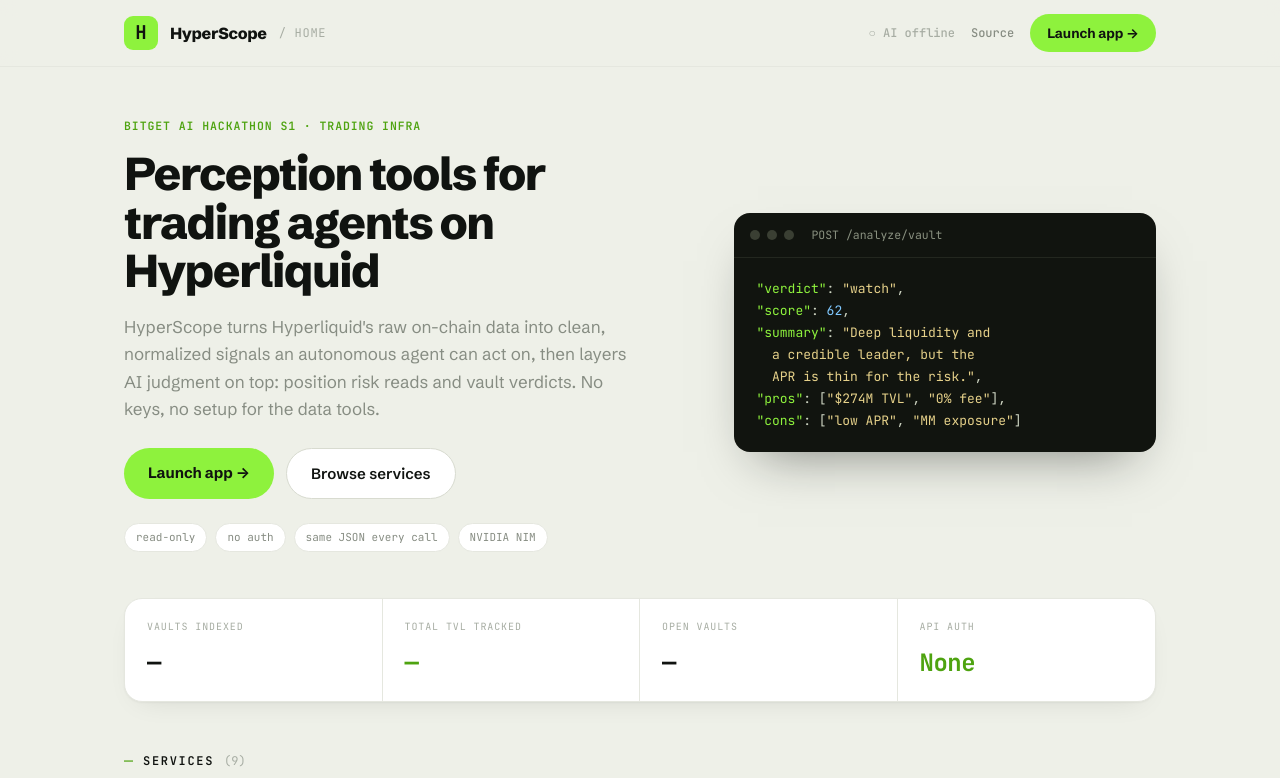
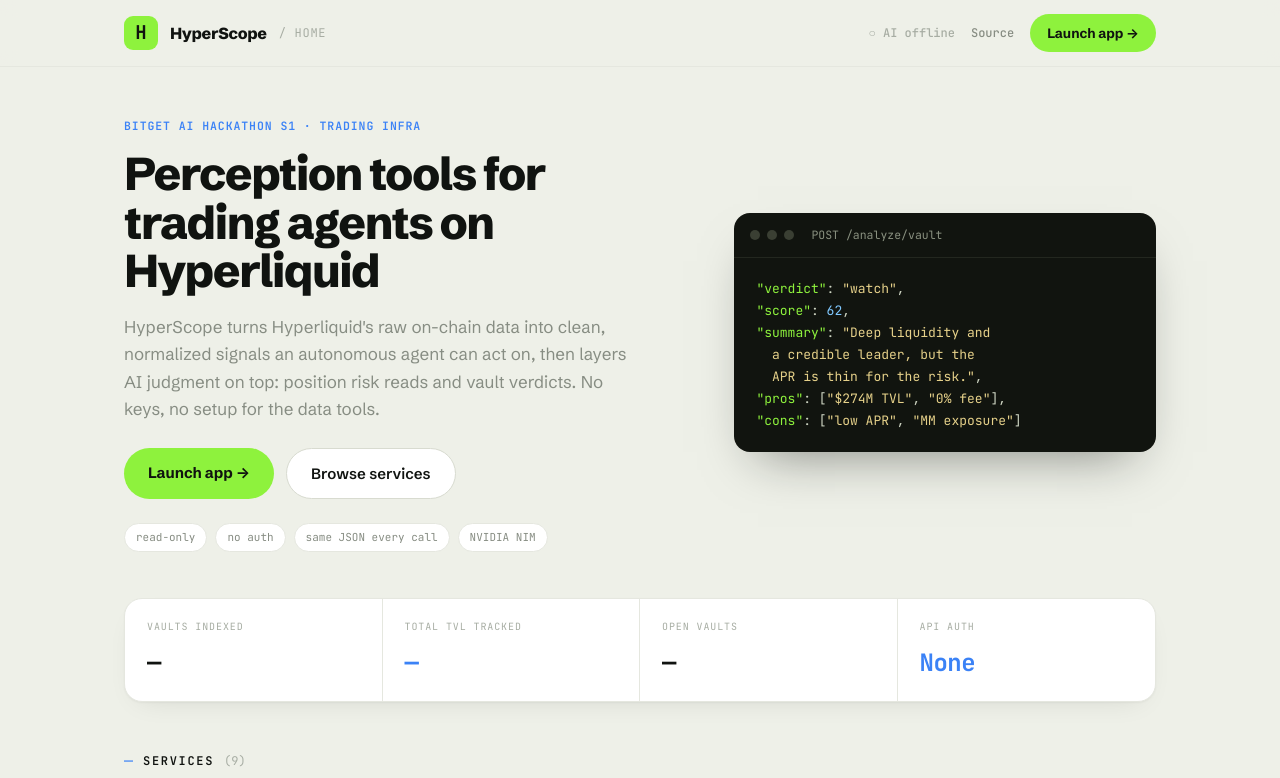
Before and after one commit to Jr-kenny/hyperscope, a website: page public/index.html in a window 1280 px wide. Shown: the top 778 px of the page. Drawn offline with Linux system fonts and the light colour scheme; no server answers.

Commit message:
style: change primary color from evergreen to blue

```diff
--- a/public/style.css
+++ b/public/style.css
@@ -3,7 +3,7 @@
   --ink:#101310; --muted:#878d83; --faint:#a7ada3;
   --line:#e5e7df; --line2:#d8dbd0;
   --lime:#8ef23d; --lime-hi:#7ee52a; --lime-soft:#e7fbcf;
-  --green:#4ea310;
+  --green:#3b82f6;
   --long:#3a9e12; --short:#e0483d; --blue:#2f7de0;
   --shadow:0 1px 2px rgba(16,20,15,.04), 0 10px 30px -16px rgba(16,20,15,.14);
   --r:18px;
```
